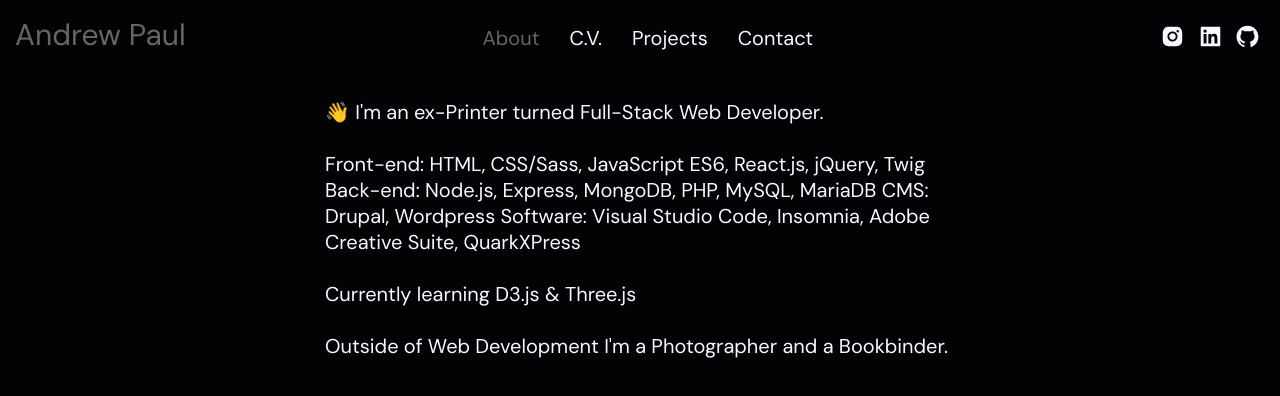
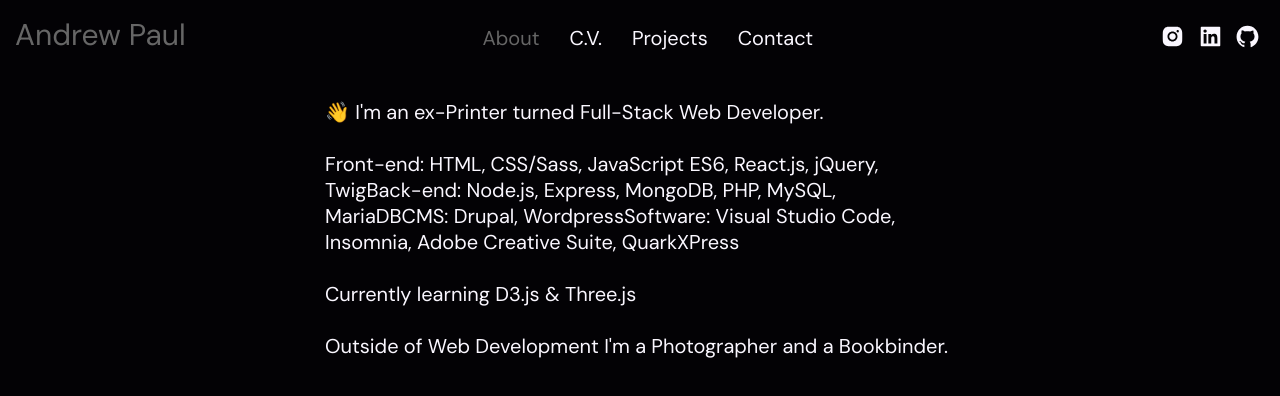
Before and after one commit to mcgowanandrew/andrewpaul, a React (Create React App) app in the folder client/: page /about in a window 1280 px wide. Shown: the top 396 px of the page. Built offline with nearby package versions, Linux system fonts and the light colour scheme.

Commit message:
Update About.js

```diff
--- a/client/src/Pages/About.js
+++ b/client/src/Pages/About.js
@@ -9,10 +9,10 @@
         <Text>
           👋 I'm an ex-Printer turned Full-Stack Web Developer. <br />
           <br />
-          Front-end: HTML, CSS/Sass, JavaScript ES6, React.js, jQuery, Twig
-          Back-end: Node.js, Express, MongoDB, PHP, MySQL, MariaDB
-          CMS: Drupal, Wordpress
-          Software: Visual Studio Code, Insomnia, Adobe Creative Suite, QuarkXPress
+          <bold>Front-end:</bold> HTML, CSS/Sass, JavaScript ES6, React.js, jQuery, Twig
+          <bold>Back-end:</bold> Node.js, Express, MongoDB, PHP, MySQL, MariaDB
+          <bold>CMS:</bold> Drupal, Wordpress
+          <bold>Software:</bold> Visual Studio Code, Insomnia, Adobe Creative Suite, QuarkXPress
           <br />
           <br />
           Currently learning D3.js {'&'} Three.js
```
